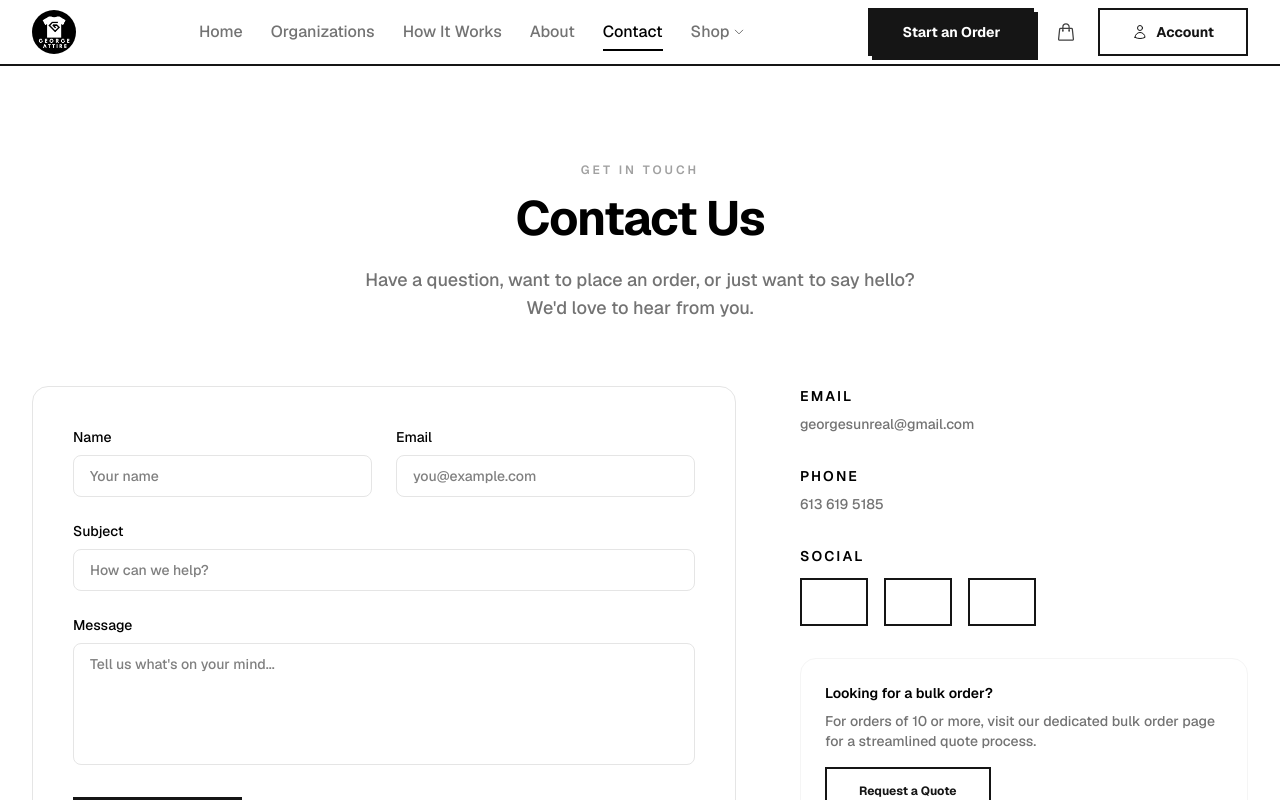
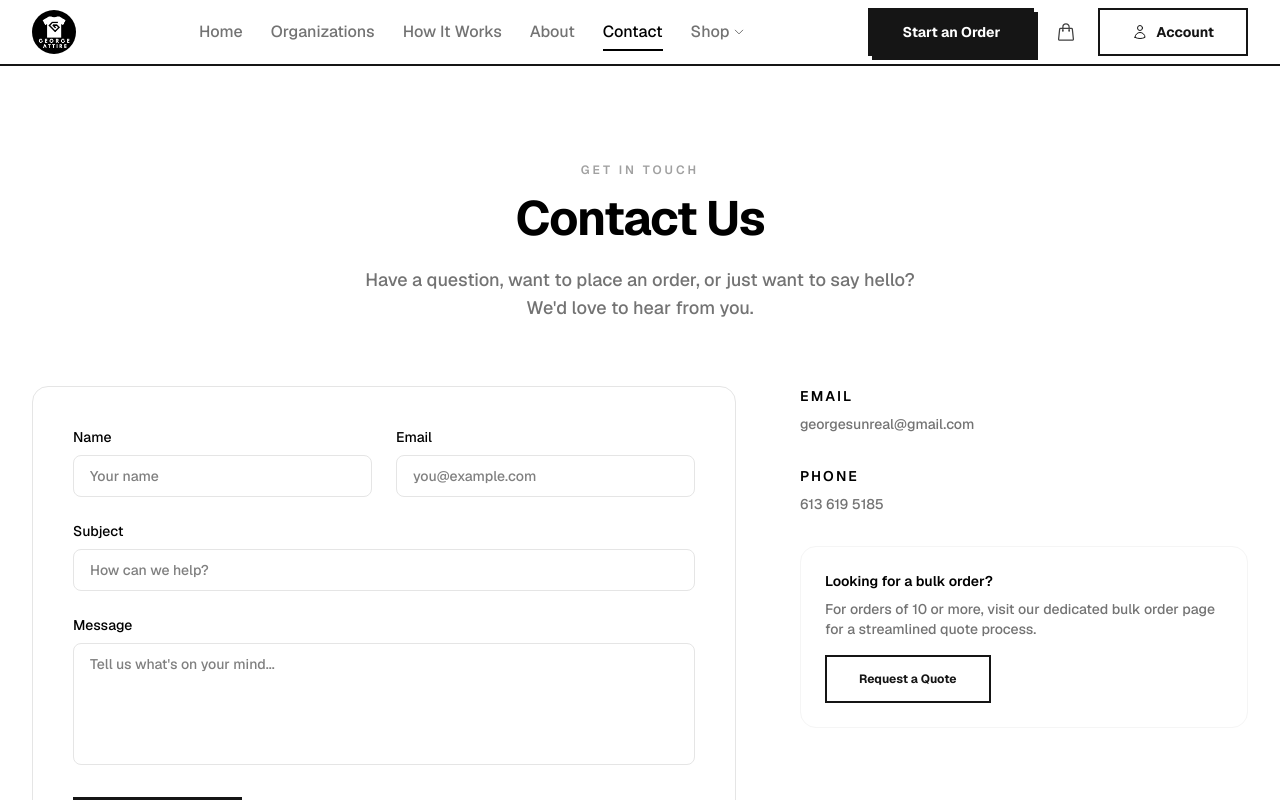
Before and after one commit to Geofoods/George-s-Attire, a Next.js app: page /contact in a window 1280 px wide. Shown: the top 800 px of the page. Built offline with nearby package versions, Linux system fonts and the light colour scheme.

Commit message:
removing buttwons

```diff
--- a/src/app/contact/page.tsx
+++ b/src/app/contact/page.tsx
@@ -209,53 +209,6 @@
                 </a>
               </div>
 
-              <div>
-                <h3 className="text-sm font-semibold uppercase tracking-[0.15em] text-black">
-                  Social
-                </h3>
-                <div className="mt-3 flex gap-4">
-                  <a
-                    href="#"
-                    className="flex h-10 w-10 items-center justify-center rounded-full border border-neutral-200 text-neutral-500 transition-colors hover:border-accent hover:text-accent"
-                    aria-label="Instagram"
-                  >
-                    <svg
-                      className="h-4 w-4"
-                      fill="currentColor"
-                      viewBox="0 0 24 24"
-                    >
-                      <path d="M12 2.163c3.204 0 3.584.012 4.85.07 3.252.148 4.771 1.691 4.919 4.919.058 1.265.069 1.645.069 4.849 0 3.205-.012 3.584-.069 4.849-.149 3.225-1.664 4.771-4.919 4.919-1.266.058-1.644.07-4.85.07-3.204 0-3.584-.012-4.849-.07-3.26-.149-4.771-1.699-4.919-4.92-.058-1.265-.07-1.644-.07-4.849 0-3.204.013-3.583.07-4.849.149-3.227 1.664-4.771 4.919-4.919 1.266-.057 1.645-.069 4.849-.069ZM12 0C8.741 0 8.333.014 7.053.072 2.695.272.273 2.69.073 7.052.014 8.333 0 8.741 0 12c0 3.259.014 3.668.072 4.948.2 4.358 2.618 6.78 6.98 6.98C8.333 23.986 8.741 24 12 24c3.259 0 3.668-.014 4.948-.072 4.354-.2 6.782-2.618 6.979-6.98.059-1.28.073-1.689.073-4.948 0-3.259-.014-3.667-.072-4.947-.196-4.354-2.617-6.78-6.979-6.98C15.668.014 15.259 0 12 0Zm0 5.838a6.162 6.162 0 1 0 0 12.324 6.162 6.162 0 0 0 0-12.324ZM12 16a4 4 0 1 1 0-8 4 4 0 0 1 0 8Zm6.406-11.845a1.44 1.44 0 1 0 0 2.881 1.44 1.44 0 0 0 0-2.881Z" />
-                    </svg>
-                  </a>
-                  <a
-                    href="#"
-                    className="flex h-10 w-10 items-center justify-center rounded-full border border-neutral-200 text-neutral-500 transition-colors hover:border-accent hover:text-accent"
-                    aria-label="Facebook"
-                  >
-                    <svg
-                      className="h-4 w-4"
-                      fill="currentColor"
-                      viewBox="0 0 24 24"
-                    >
-                      <path d="M24 12.073c0-6.627-5.373-12-12-12s-12 5.373-12 12c0 5.99 4.388 10.954 10.125 11.854v-8.385H7.078v-3.47h3.047V9.43c0-3.007 1.792-4.669 4.533-4.669 1.312 0 2.686.235 2.686.235v2.953H15.83c-1.491 0-1.956.925-1.956 1.874v2.25h3.328l-.532 3.47h-2.796v8.385C19.612 23.027 24 18.062 24 12.073Z" />
-                    </svg>
-                  </a>
-                  <a
-                    href="#"
-                    className="flex h-10 w-10 items-center justify-center rounded-full border border-neutral-200 text-neutral-500 transition-colors hover:border-accent hover:text-accent"
-                    aria-label="TikTok"
-                  >
-                    <svg
-                      className="h-4 w-4"
-                      fill="currentColor"
-                      viewBox="0 0 24 24"
-                    >
-                      <path d="M19.59 6.69a4.83 4.83 0 0 1-3.77-4.25V2h-3.45v13.67a2.89 2.89 0 0 1-2.88 2.5 2.89 2.89 0 0 1-2.89-2.89 2.89 2.89 0 0 1 2.89-2.89c.28 0 .54.04.79.1v-3.5a6.37 6.37 0 0 0-.79-.05A6.34 6.34 0 0 0 3.15 15.2a6.34 6.34 0 0 0 6.34 6.34 6.34 6.34 0 0 0 6.34-6.34V8.57a8.27 8.27 0 0 0 4.76 1.5V6.62a4.83 4.83 0 0 1-1-.07Z" />
-                    </svg>
-                  </a>
-                </div>
-              </div>
-
               <div className="rounded-2xl border border-neutral-100 bg-neutral-50 p-6">
                 <h3 className="text-sm font-semibold text-black">
                   Looking for a bulk order?
```
